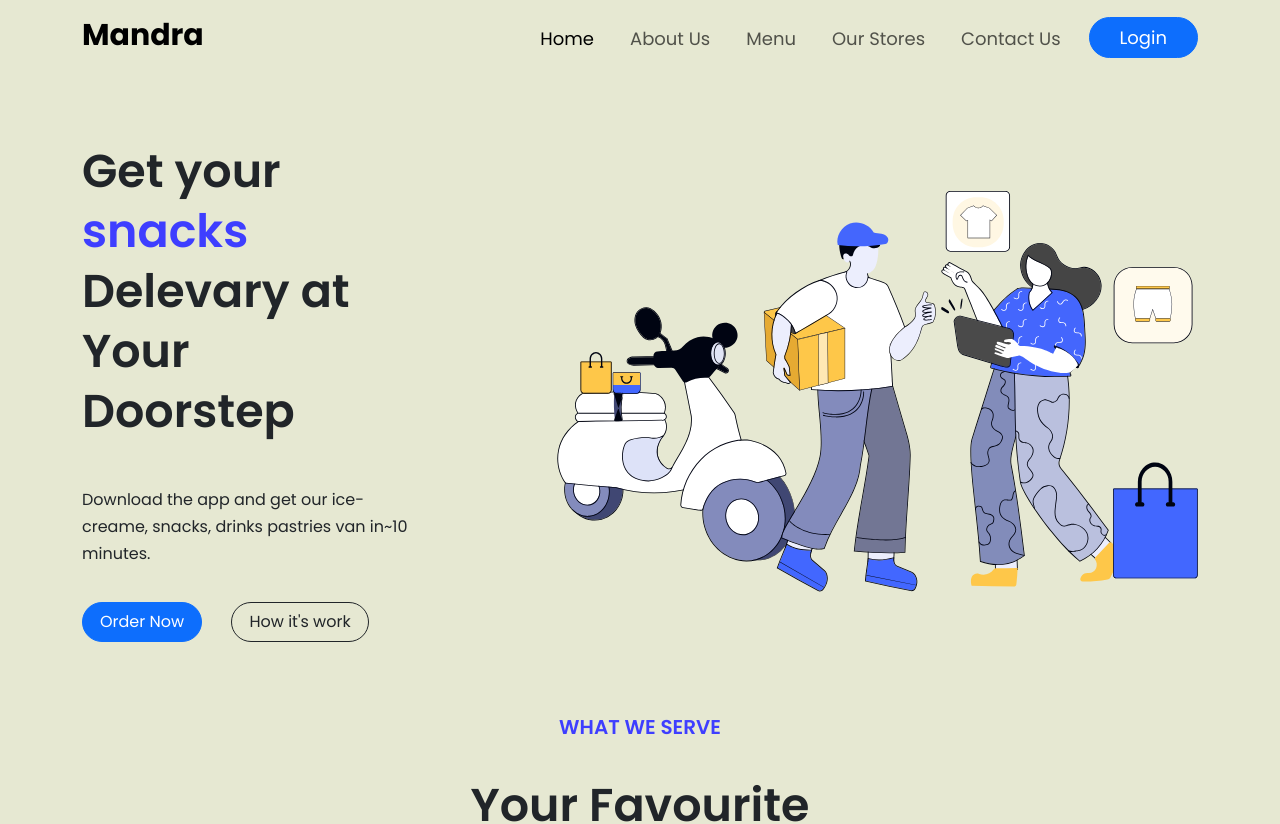
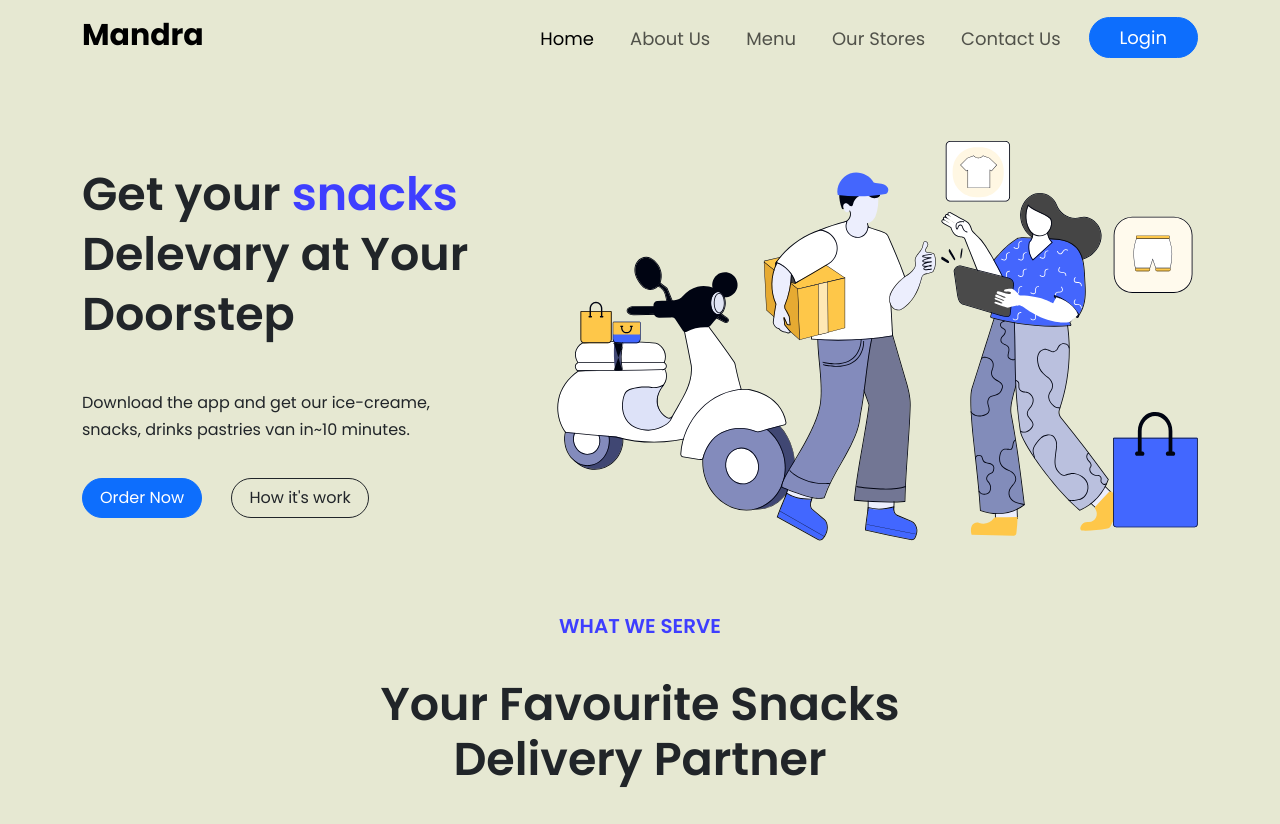
Before and after one commit to talimulislam05/mandra, a plain HTML site: page index.html in a window 1280 px wide. Shown: the top 824 px of the page. Drawn offline with nearby package versions, Linux system fonts and the light colour scheme.

Commit message:
Update style.css

```diff
--- a/css/style.css
+++ b/css/style.css
@@ -55,7 +55,7 @@ header{}
     font-size: 46px;
     font-family: 'Poppins', sans-serif;
     font-weight: 600;
-    padding: 0 135px 0 0;
+    padding: 0 50px 0 0;
     line-height: 60px;
 }
 .b_h1 span{
@@ -65,7 +65,7 @@ header{}
 }
 
 .b_p{
-    padding-right: 105px;
+    padding-right: 80px;
     line-height: 27px;
     margin: 45px 0 35px;
 }
@@ -105,7 +105,7 @@ header{}
 
 .f_h1 h1{
     font-weight: 600;
-    padding: 0 350px;
+    padding: 0 200px;
     font-size: 46px;
     margin: 20px 0 75px;
 }
```
